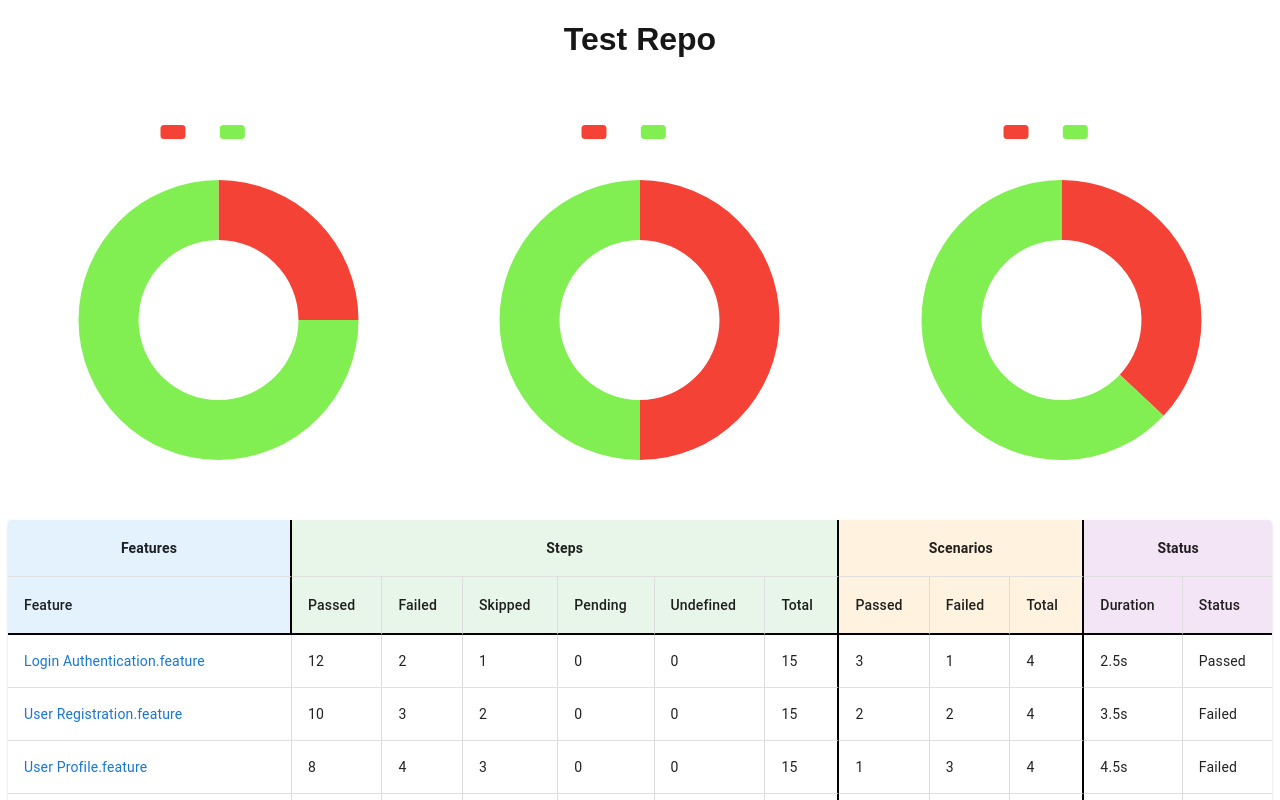
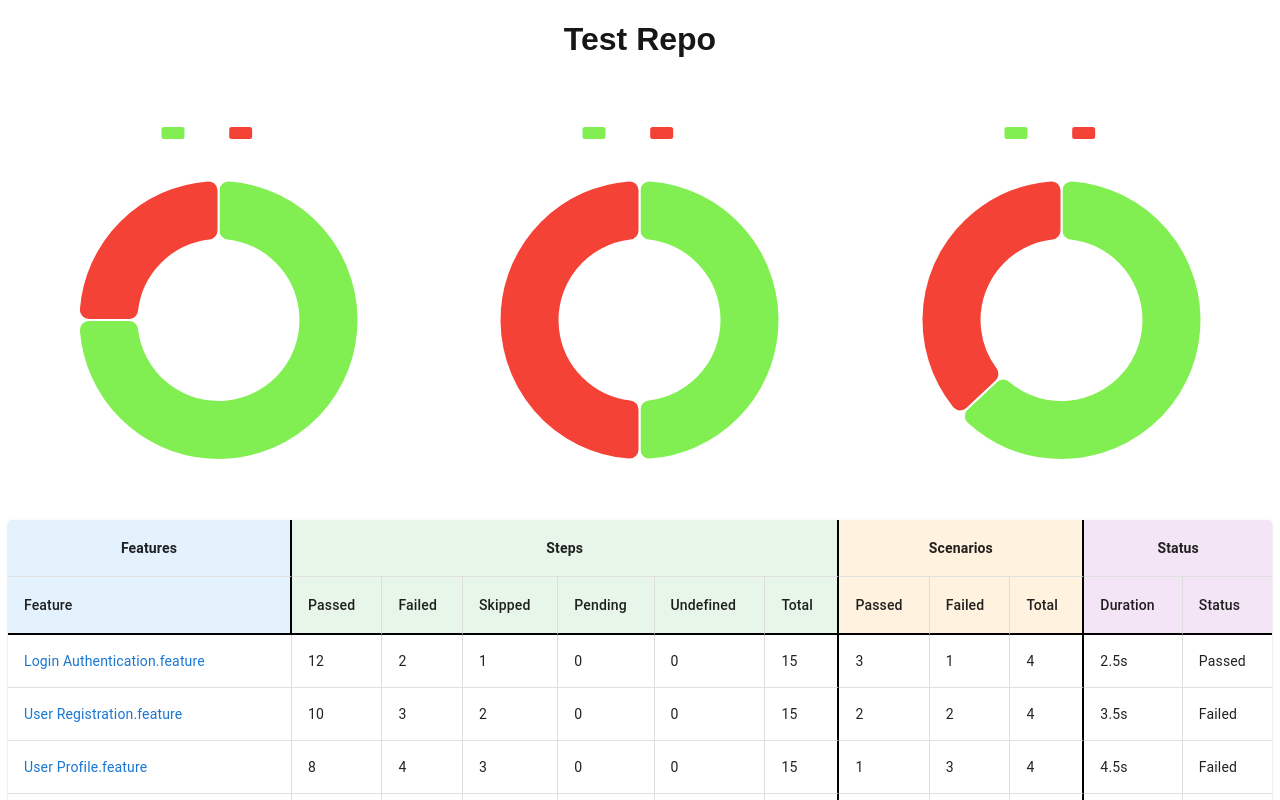
Before and after one commit to Codeyg12/test-view, a Next.js app: page / in a window 1280 px wide. Shown: the top 800 px of the page. Built offline with nearby package versions, Linux system fonts and the light colour scheme.

Commit message:
Updating pie charts to match

```diff
--- a/app/components/PieChart.tsx
+++ b/app/components/PieChart.tsx
@@ -1,6 +1,6 @@
-'use client'
-import React from 'react';
-import ReactECharts from 'echarts-for-react';
+"use client";
+import React from "react";
+import ReactECharts from "echarts-for-react";
 
 interface TestData {
   testType: string;
@@ -13,71 +13,76 @@ interface TestChartProps {
   chartData: TestData[];
 }
 
-const COLOR_PALETTE = ['#f44336', '#81ef51']
+const COLOR_PALETTE = ["#81ef51", "#f44336"];
+// const COLOR_PALETTE = ['#4CAF50', '#F44336'];
 
 const PieChart: React.FC<TestChartProps> = ({ chartData }) => {
   const option = {
     title: {
-      text: chartData.map(data => data.testType).join(', '),
-      subtext: chartData.map(data => data.testCase).join(', '),
-      x: 'center',
+      text: chartData.map((data) => data.testType).join(", "),
+      subtext: chartData.map((data) => data.testCase).join(", "),
+      x: "center",
       textStyle: {
-        color: 'white'
-      }
+        color: "white",
+      },
     },
     legend: {
-      top: chartData.some(data => data.testCase != null) ? '15%' : '10%',
-      left: 'center',
+      top: chartData.some((data) => data.testCase != null) ? "15%" : "10%",
+      left: "center",
       textStyle: {
-        color: 'white'
-      }
+        color: "white",
+      },
     },
     series: [
       {
-        name: 'pass/fail',
-        type: 'pie',
-        radius: ['40%', '70%'],
-        center: ['50%', '60%'],
+        name: "pass/fail",
+        type: "pie",
+        radius: ["40%", "70%"],
+        center: ["50%", "60%"],
         avoidLabelOverlap: false,
         label: {
           show: false,
-          position: 'center',
-          formatter: '{b}: \n{d}%'
+          position: "center",
+          formatter: "{b}: \n{d}%",
         },
         emphasis: {
           label: {
             show: true,
             fontSize: 40,
-            fontWeight: 'bold'
-          }
+            fontWeight: "bold",
+          },
         },
-        labelLine: {
-          show: false
-        },
-        data: [
-          { value: chartData.reduce((acc, data) => acc + data.failures, 0), name: 'Fail' },
-          { value: chartData.reduce((acc, data) => acc + data.passes, 0), name: `Pass` },
-        ],
         itemStyle: {
+          borderRadius: 10,
+          borderColor: '#fff',
+          borderWidth: 2,
           emphasis: {
             shadowBlur: 10,
             shadowOffsetX: 0,
-            shadowColor: 'rgba(0, 0, 0, 0.5)'
-          }
+            shadowColor: "rgba(0, 0, 0, 0.5)",
+          },
         },
-        color: COLOR_PALETTE
-      }
-    ]
+        labelLine: {
+          show: false,
+        },
+        data: [
+          {
+            value: chartData.reduce((acc, data) => acc + data.passes, 0),
+            name: `Pass`,
+          },
+          {
+            value: chartData.reduce((acc, data) => acc + data.failures, 0),
+            name: "Fail",
+          },
+        ],
+        color: COLOR_PALETTE,
+      },
+    ],
   };
 
   return (
     <>
-      <ReactECharts
-        className='w-1/3'
-        option={option}
-        style={{ height: 400 }}
-
-      />
+      <ReactECharts className="w-1/3" option={option} style={{ height: 400 }} />
     </>
   );
 };
--- a/app/components/TestScenario.tsx
+++ b/app/components/TestScenario.tsx
@@ -13,7 +13,6 @@ import {
 } from 'echarts/components';
 import { CanvasRenderer } from 'echarts/renderers';
 
-// Register components
 echarts.use([
   PieChart,
   TreemapChart,
@@ -22,6 +21,9 @@ echarts.use([
   LegendComponent,
   CanvasRenderer
 ]);
+
+// const COLOR_PALETTE = ["#81ef51", "#f44336"];
+const COLOR_PALETTE = ['#4CAF50', '#F44336'];
 
 const TestScenariosChart = () => {
   const chartRef = useRef(null);
@@ -93,14 +95,13 @@ const TestScenariosChart = () => {
             {
               value: testData.features[0].passed,
               name: 'Passed',
-              itemStyle: { color: '#4CAF50' }
             },
             {
               value: testData.features[0].failed,
               name: 'Failed',
-              itemStyle: { color: '#F44336' }
             }
-          ]
+          ],
+          color: COLOR_PALETTE
         }
       ]
     };
```
